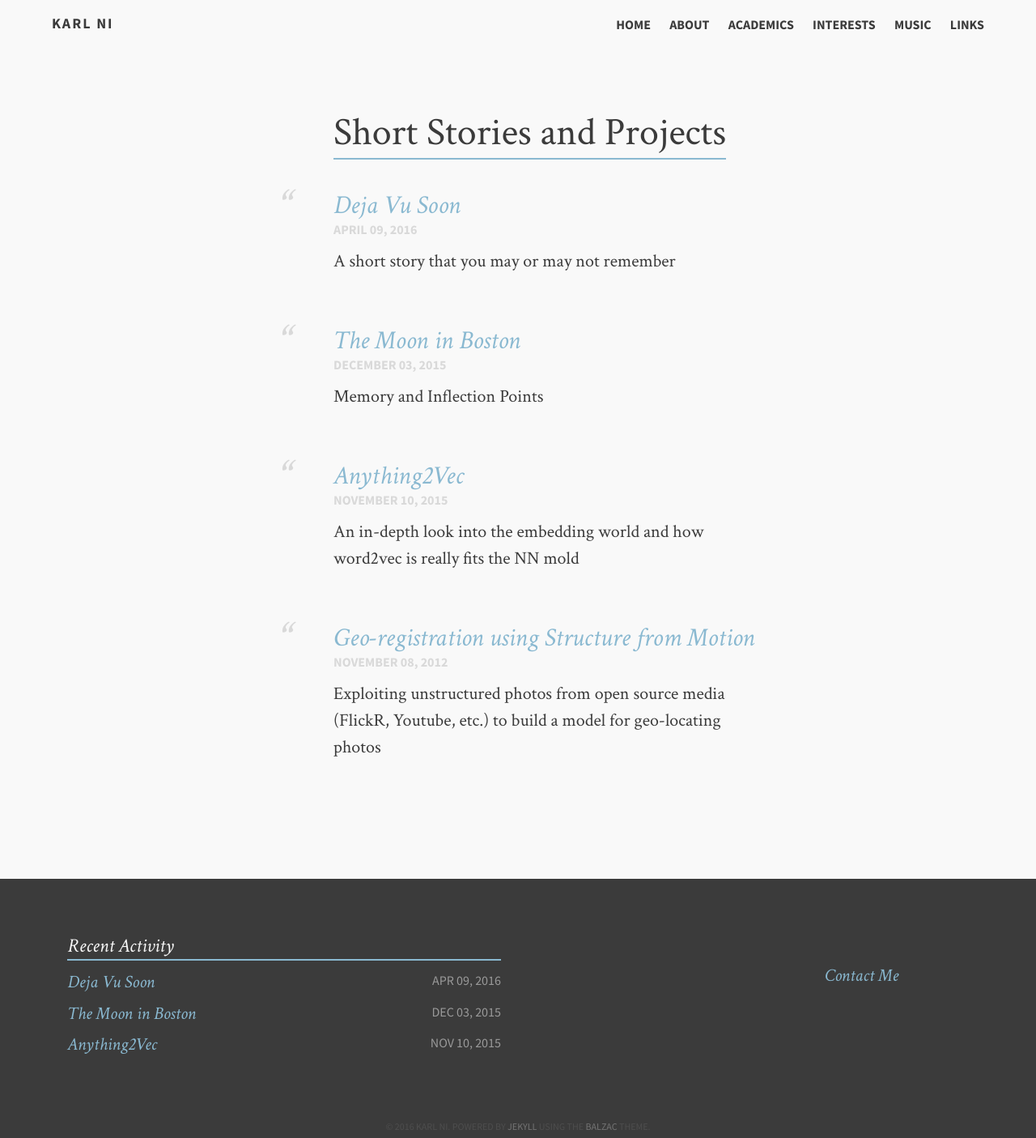
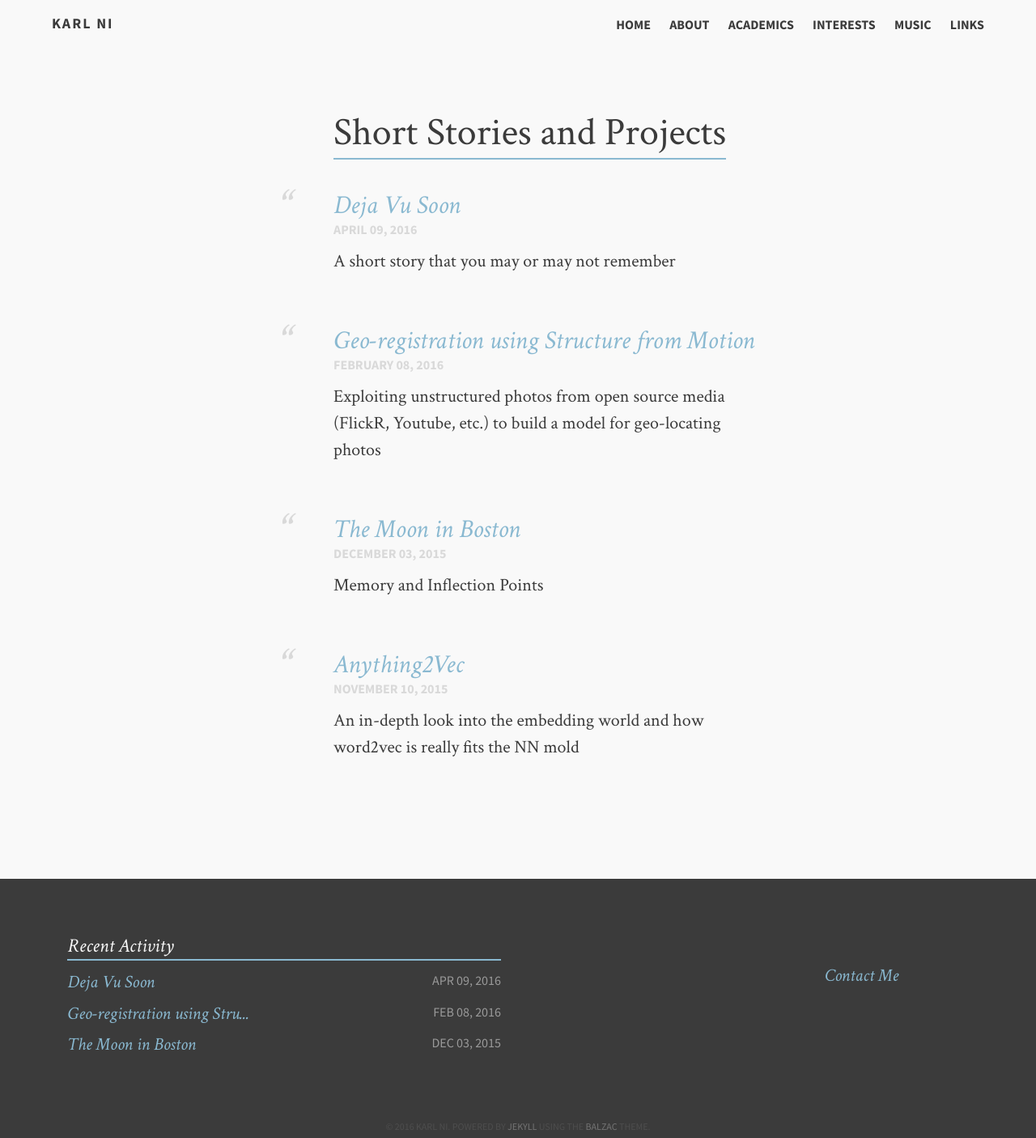
Before and after one commit to UCKarl/UCKarl.github.io, a Jekyll site: the page built from index.md, in a window 1280 px wide. Shown: the whole page at 81% size. Built offline with Jekyll 4.4.1, drawn with Linux system fonts in a browser that asks for light colours.

Commit message:
Update and rename 2012-11-08-SfM.md to 2016-02-08-SfM.md

```diff
--- a/_posts/2012-11-08-SfM.md
+++ b/_posts/2016-02-08-SfM.md
@@ -4,7 +4,7 @@ title: Geo-registration using Structure from Motion
 description: "Exploiting unstructured photos from open source media (FlickR, Youtube, etc.) to build a model for geo-locating photos"
 categories: articles
 comments: true
-date: 2012-11-08
+date: 2016-02-08
 tags: [software]
 ---
 
```
